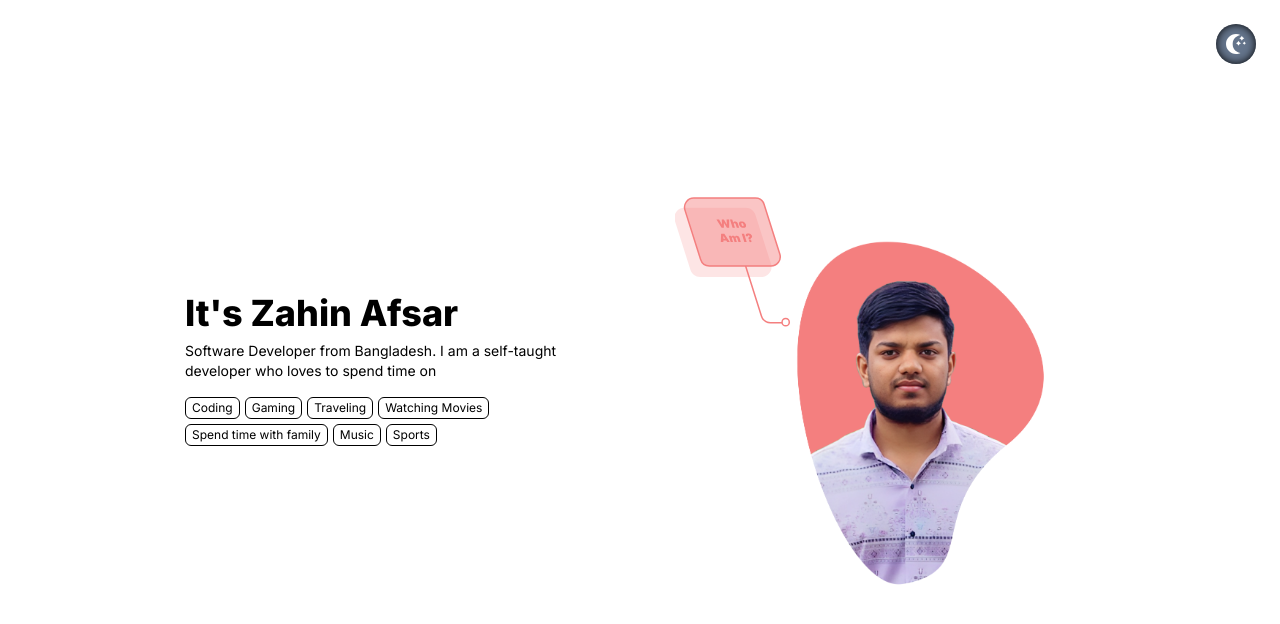
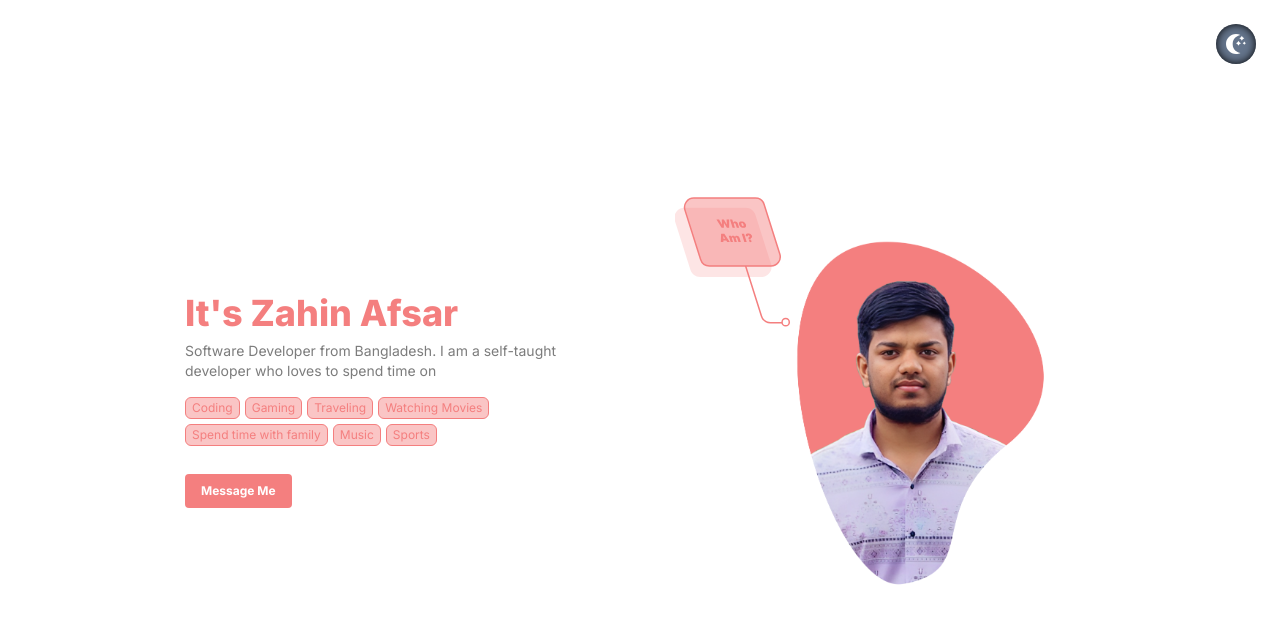
Before and after one commit to zahinafsar/zahin, a Next.js app: page / in a window 1280 px wide. Shown: the top 624 px of the page. Built offline with nearby package versions, Linux system fonts and the light colour scheme.

Commit message:
fix(ui): fixed broken UI on firefox

```diff
--- a/src/app/globals.css
+++ b/src/app/globals.css
@@ -2,13 +2,7 @@
 @tailwind components;
 @tailwind utilities;
 
-:root {
-  --foreground-rgb: 0, 0, 0;
-  --background-start-rgb: 214, 219, 220;
-  --background-end-rgb: 255, 255, 255;
-}
-
-@media (prefers-color-scheme: dark) {
+@layer base {
   :root {
     --foreground-rgb: 255, 255, 255;
     --background-start-rgb: 0, 0, 0;
--- a/src/components/theme-switch.tsx
+++ b/src/components/theme-switch.tsx
@@ -45,10 +45,10 @@ export default function ThemeSwitch({ className }: Props) {
   const toggleTheme = () => {
     setIsDark((prev) => {
       if (prev) {
-        document.documentElement.classList.remove("dark");
+        // document.documentElement.classList.remove("dark");
         localStorage.removeItem("theme");
       } else {
-        document.documentElement.classList.add("dark");
+        // document.documentElement.classList.add("dark");
         localStorage.setItem("theme", "dark");
       }
       return !prev;
```
